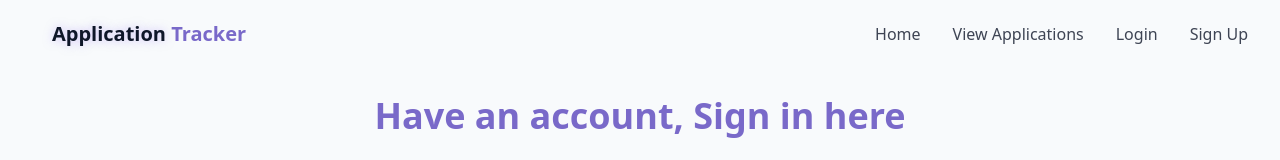
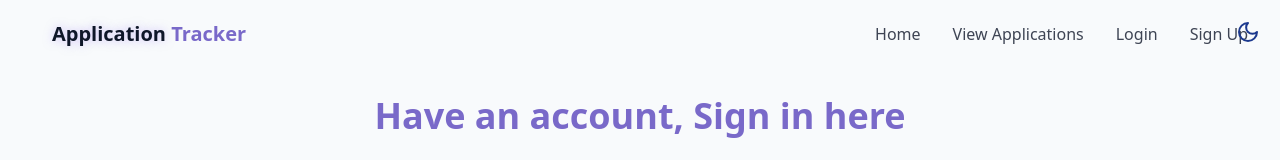
Before and after one commit to TyLou28/Application-Tracker, a React (Vite) app in the folder frontend/frontend/: page /login in a window 1280 px wide. Shown: the top 160 px of the page. Built offline with nearby package versions, Linux system fonts and the light colour scheme.

Commit message:
Styling updates

```diff
--- a/frontend/frontend/src/components/LoginFormSection.jsx
+++ b/frontend/frontend/src/components/LoginFormSection.jsx
@@ -75,7 +75,7 @@ export const LoginFormSection = () => {
                             onChange={(e) => setFormData({ ...formData, [e.target.name]: e.target.value })}/>
                         </div>
 
-                        <button disabled={isSubmitting} type="submit" className={cn("button-one w-full flex items-center justify-center gap-2 mt-12")}>
+                        <button disabled={isSubmitting} type="submit" className={cn("button-one w-full flex items-center justify-center gap-2 mt-12 cursor-pointer")}>
                             {isSubmitting ? <LoaderPinwheel /> : <LogIn size={25}/>}
 
                         </button>
--- a/frontend/frontend/src/components/ToggleTheme.jsx
+++ b/frontend/frontend/src/components/ToggleTheme.jsx
@@ -35,9 +35,9 @@ export const ToggleTheme = () => {
         )}>
         {" "}
         {isDarkMode ? (
-            <Sun className="h-6 w-6 text-yellow-300"/>
+            <Sun className="h-6 w-6 text-yellow-300 cursor-pointer"/>
         ) : (
-            <Moon className="h-6 w-6 text-blue-900"/>
+            <Moon className="h-6 w-6 text-blue-900 cursor-pointer"/>
         )}
         </button>
     )
--- a/frontend/frontend/src/pages/Login.jsx
+++ b/frontend/frontend/src/pages/Login.jsx
@@ -1,10 +1,12 @@
 import { LoginFormSection } from "../components/LoginFormSection"
 import { Navbar } from "../components/Navbar"
+import { ToggleTheme } from "../components/ToggleTheme"
 
 export const Login = () => {
     return (
         <div className="min-h-screen bg-background text-foreground overflow-x-hidden">
             <Navbar />
+            <ToggleTheme />
 
             <main>
                 <LoginFormSection />
```
